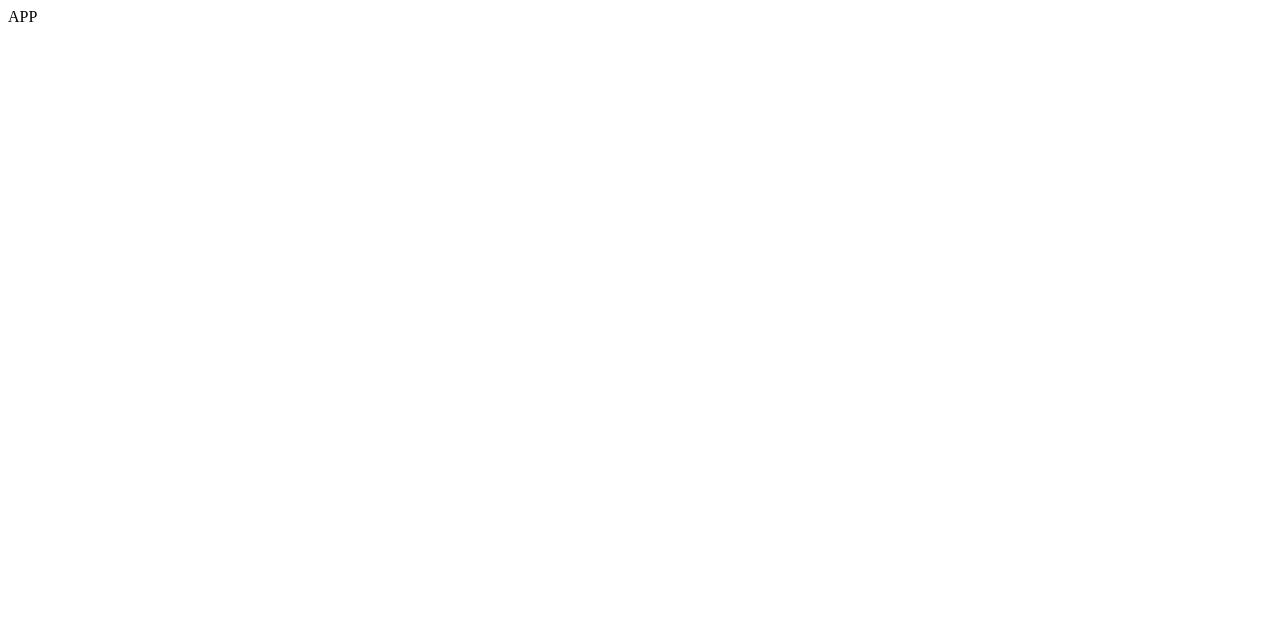
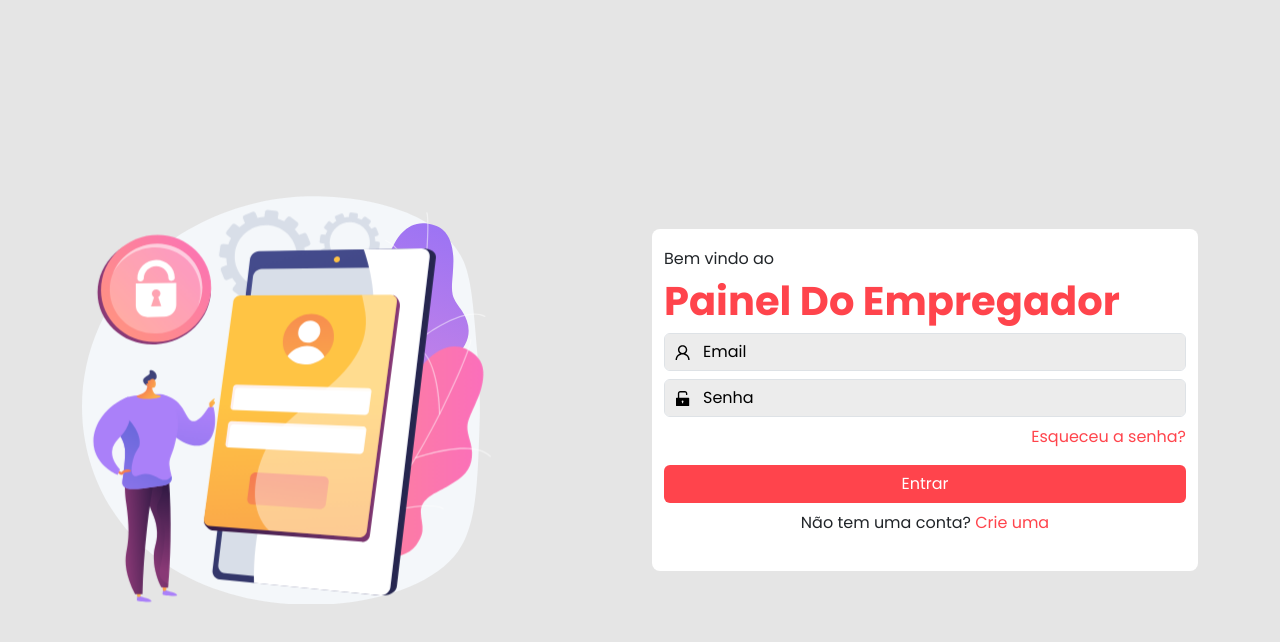
Before and after one commit to juannobert/tcc-front-end, a React (Create React App) app: page /auth/login in a window 1280 px wide. Shown: the top 642 px of the page. Built offline with nearby package versions, Linux system fonts and the light colour scheme.

Commit message:
Telas de registro e login criadas

```diff
--- a/package.json
+++ b/package.json
@@ -3,11 +3,15 @@
   "version": "0.1.0",
   "private": true,
   "dependencies": {
+    "@popperjs/core": "^2.11.8",
     "@testing-library/jest-dom": "^5.17.0",
     "@testing-library/react": "^13.4.0",
     "@testing-library/user-event": "^13.5.0",
+    "bootstrap": "^5.3.1",
     "react": "^18.2.0",
     "react-dom": "^18.2.0",
+    "react-icons": "^4.10.1",
+    "react-router-dom": "^6.15.0",
     "react-scripts": "5.0.1",
     "web-vitals": "^2.1.4"
   },
--- /dev/null
+++ b/src/App.css
@@ -0,0 +1,6 @@
+.primary-color{
+  color:  #ff444c;;
+}
+a{
+  text-decoration: none;
+}
--- a/src/App.js
+++ b/src/App.js
@@ -1,5 +1,18 @@
+import { BrowserRouter, Routes, Route } from 'react-router-dom';
+import Home from './Components/Home';
+import Auth from './Components/auth/Auth';
+import 'bootstrap/dist/css/bootstrap.min.css';
+import './App.css';
+
 function App() {
-  return <div>APP</div>;
+  return (
+    <BrowserRouter>
+      <Routes>
+        <Route path="/" element={<Home />} />
+        <Route path="/auth/*" element={<Auth />} />
+      </Routes>
+    </BrowserRouter>
+  );
 }
 
 export default App;
--- /dev/null
+++ b/src/Components/Forms/Button.jsx
@@ -0,0 +1,6 @@
+import React from 'react';
+function Button({ children }) {
+  return <button className="btn mt-3">{children}</button>;
+}
+
+export default Button;
--- /dev/null
+++ b/src/Components/Forms/Input.jsx
@@ -0,0 +1,20 @@
+import React from 'react';
+
+function Input({ type, name, label, children, ...props }) {
+  return (
+    <>
+      <div className="form-group">
+        <span className="form-control-icon">{children}</span>
+        <input
+          className="form-control input-bg mb-2"
+          id={name}
+          name={name}
+          type={type}
+          {...props}
+        />
+      </div>
+    </>
+  );
+}
+
+export default Input;
--- /dev/null
+++ b/src/Components/Home.jsx
@@ -0,0 +1,7 @@
+import React from 'react';
+
+function Home() {
+  return <div>Home</div>;
+}
+
+export default Home;
--- /dev/null
+++ b/src/Components/auth/Auth.css
@@ -0,0 +1,61 @@
+@import url('https://fonts.googleapis.com/css2?family=Poppins:wght@400;700&display=swap');
+*{
+  font-family: 'Poppins';
+}
+body{
+  background-color: #E5E5E5 !important;
+  font-family: 'Poppins';
+
+}
+
+.container-form{
+  padding: 20px ;
+  padding-left: 40px;
+  border-radius: 8px;
+}
+
+.input-bg{
+  background-color: #ECECEC  !important;
+  color: #000;
+}
+
+.title-2{
+  font-size: 36;
+}
+
+.title-1{
+  font-size: 46;
+  font-weight: 900;
+  color: #ff444c;
+}
+
+.btn{
+  background-color: #ff444c !important;
+  color: white !important;
+  width: 100% !important;
+  font-size: 16px;
+}
+.form-group .form-control {
+  padding-left: 2.375rem;
+}
+
+.form-group .form-control-icon {
+  position: absolute;
+  z-index: 2;
+  display: block;
+  font-size: 1.2rem;
+  width: 2.375rem;
+  height: 2.375rem;
+  line-height: 2.375rem;
+  text-align: center;
+  pointer-events: none;
+  color: #000;
+}
+.form-control::placeholder { /* Chrome, Firefox, Opera, Safari 10.1+ */
+  color: #000 !important;
+  opacity: 1; /* Firefox */
+}
+
+@media(max-width: 768px){
+  .image{ display: none;}
+}
--- /dev/null
+++ b/src/Components/auth/Auth.jsx
@@ -0,0 +1,24 @@
+import React from 'react';
+import { Routes, Route } from 'react-router-dom';
+import Login from './Login/Login';
+import './Auth.css';
+import { ReactComponent as Logo } from '../../Assets/Illustration.svg';
+import Register from './Login/Register';
+
+function Auth() {
+  return (
+    <div style={{ background: '#E5E5E5' }} className="container">
+      <div className="row vh-100 align-items-center">
+        <div className="col-md-6 image">
+          <Logo className="img-fluid w-75" />
+        </div>
+        <Routes>
+          <Route path="login" element={<Login />}></Route>
+          <Route path="register" element={<Register />}></Route>
+        </Routes>
+      </div>
+    </div>
+  );
+}
+
+export default Auth;
--- /dev/null
+++ b/src/Components/auth/Login/Login.jsx
@@ -0,0 +1,46 @@
+import React from 'react';
+import Input from '../../Forms/Input';
+import Button from '../../Forms/Button';
+import { AiOutlineUser, AiFillUnlock } from 'react-icons/ai';
+import { Link } from 'react-router-dom';
+
+function login() {
+  return (
+    <div className="col">
+      <div className="container bg-white container-form">
+        <div>
+          <div>
+            <h6 className="title-2">Bem vindo ao</h6>
+          </div>
+          <div>
+            <h1 className="title-1">Painel Do Empregador</h1>
+          </div>
+        </div>
+        <form>
+          <Input placeholder="Email" type="text" name="email">
+            <AiOutlineUser />
+          </Input>
+          <Input placeholder="Senha" type="text" name="password">
+            <AiFillUnlock />
+          </Input>
+          <div className="row text-end">
+            <a className="primary-color" href="/">
+              Esqueceu a senha?
+            </a>
+          </div>
+          <Button>Entrar</Button>
+          <div className="row mt-2 text-center">
+            <p>
+              Não tem uma conta?{' '}
+              <Link to="/auth/register" className="primary-color">
+                Crie uma
+              </Link>
+            </p>
+          </div>
+        </form>
+      </div>
+    </div>
+  );
+}
+
+export default login;
--- /dev/null
+++ b/src/Components/auth/Login/Register.jsx
@@ -0,0 +1,56 @@
+import React from 'react';
+import {
+  AiFillUnlock,
+  AiOutlineUser,
+  AiFillHome,
+  AiOutlineUserAdd,
+} from 'react-icons/ai';
+import { GrDocumentUser } from 'react-icons/gr';
+import Input from '../../Forms/Input';
+import { Link } from 'react-router-dom';
+import Button from '../../Forms/Button';
+
+function Register() {
+  return (
+    <div className="col">
+      <div className="container bg-white container-form">
+        <div>
+          <div>
+            <h6 className="title-2">Bem vindo ao</h6>
+          </div>
+          <div>
+            <h1 className="title-1">Painel Do Empregador</h1>
+          </div>
+        </div>
+        <form>
+          <Input placeholder="Nome da empresa" type="text" name="nome">
+            <AiOutlineUserAdd />
+          </Input>
+          <Input placeholder="Email" type="text" name="email">
+            <AiOutlineUser />
+          </Input>
+          <Input placeholder="Senha" type="text" name="password">
+            <AiFillUnlock />
+          </Input>
+          <Input placeholder="CPF/CNPJ" type="text" name="cpfCnpj">
+            <GrDocumentUser />
+          </Input>
+          <Input placeholder="Endereço" type="text" name="cpfCnpj">
+            <AiFillHome />
+          </Input>
+          <Button>Registrar</Button>
+          <div className="row mt-2 text-center">
+            <p>
+              Ja tem uma conta?{' '}
+              <Link className="primary-color" to="/auth/login">
+                Faça login
+              </Link>
+            </p>
+          </div>
+        </form>
+      </div>
+    </div>
+  );
+}
+
+export default Register;
```
Also changed, not shown: src/Assets/Illustration.svg (added), 1 other file (tests, documents, lock files or other folders).
